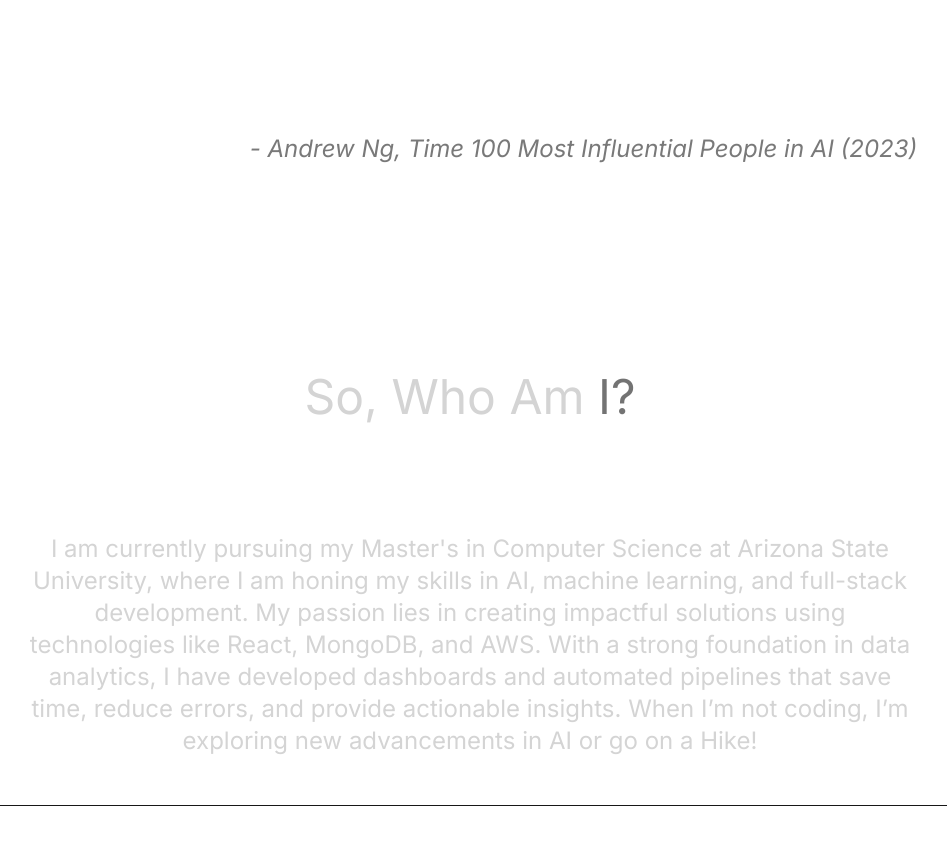
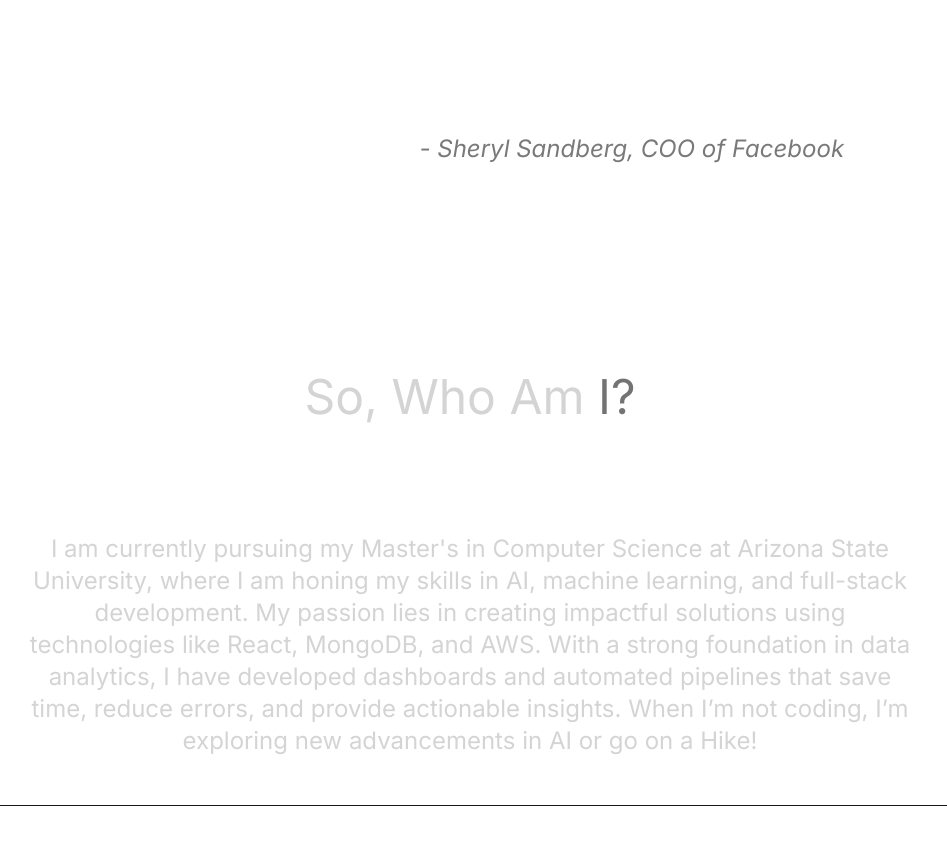
Before and after one commit to praveen-raj-m/mysite, a React (Vite) app: page / in a window 1280 px wide. Shown: the part 960-1805 px from the top of the page, without its empty margins (170-1117 px from the left). Built offline with nearby package versions, Linux system fonts and the light colour scheme.

Commit message:
Update index.js

```diff
--- a/src/constants/index.js
+++ b/src/constants/index.js
@@ -17,10 +17,11 @@ export const QUOTES = [
     specialty: "Turing Award (1969)"
   },
     {
-    quote: "Life is shockingly short; I don't want to waste that many days.",
-    author: "Andrew Ng",
-    specialty: "Time 100 Most Influential People in AI (2023)"
+    quote: "What would I do if I weren’t afraid? And then go do it.",
+    author: "Sheryl Sandberg",
+    specialty: "COO of Facebook"
   },
+
   {
     quote: "Self-righteousness has killed more people than smoking.",
     author: "John McCarthy",
@@ -43,9 +44,9 @@ export const QUOTES = [
     specialty: "Pirates of the Caribbean"
   },
   {
-    quote: "What would I do if I weren’t afraid? And then go do it.",
-    author: "Sheryl Sandberg",
-    specialty: "COO of Facebook"
+    quote: "Life is shockingly short; I don't want to waste that many days.",
+    author: "Andrew Ng",
+    specialty: "Time 100 Most Influential People in AI (2023)"
   },
   {
     quote: "Get busy living, or get busy dying.",
```
